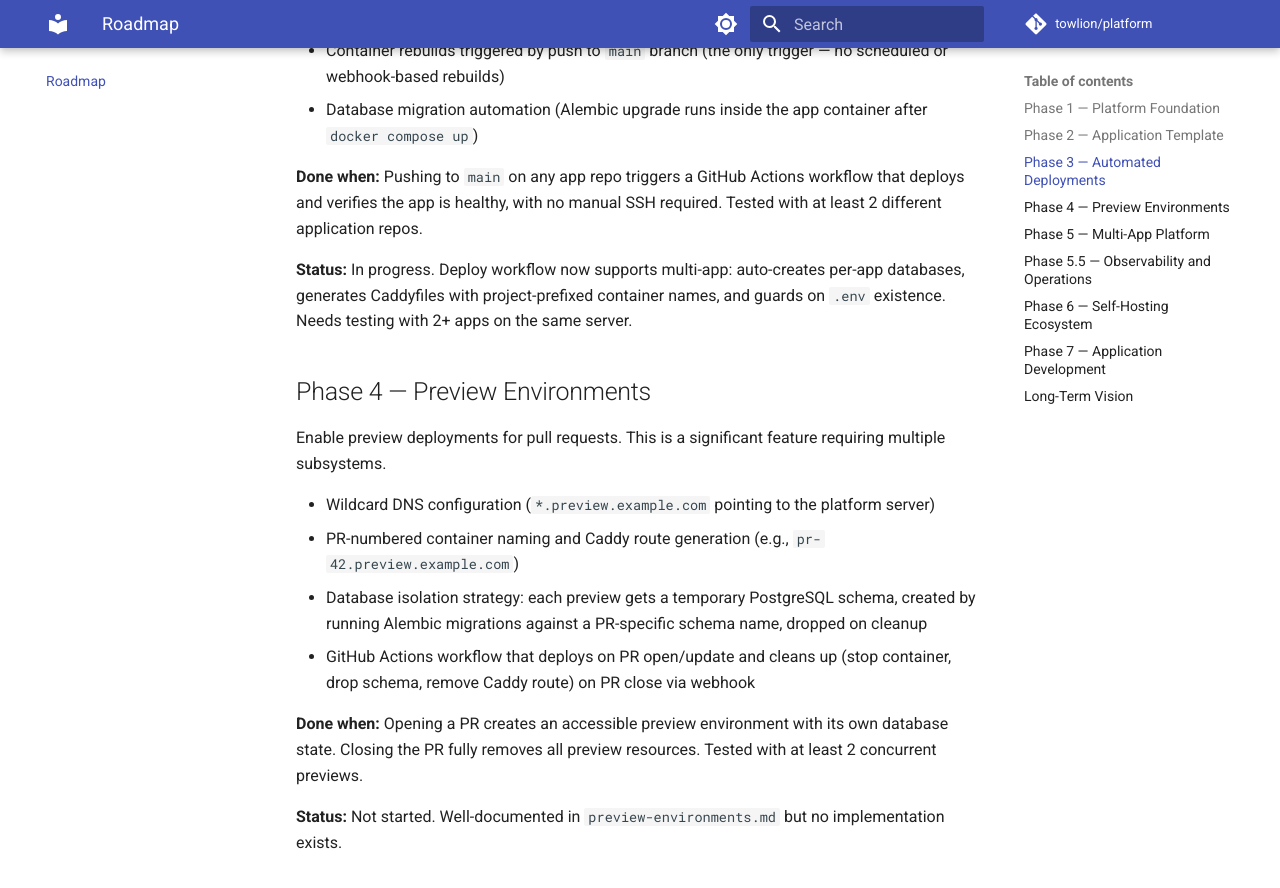
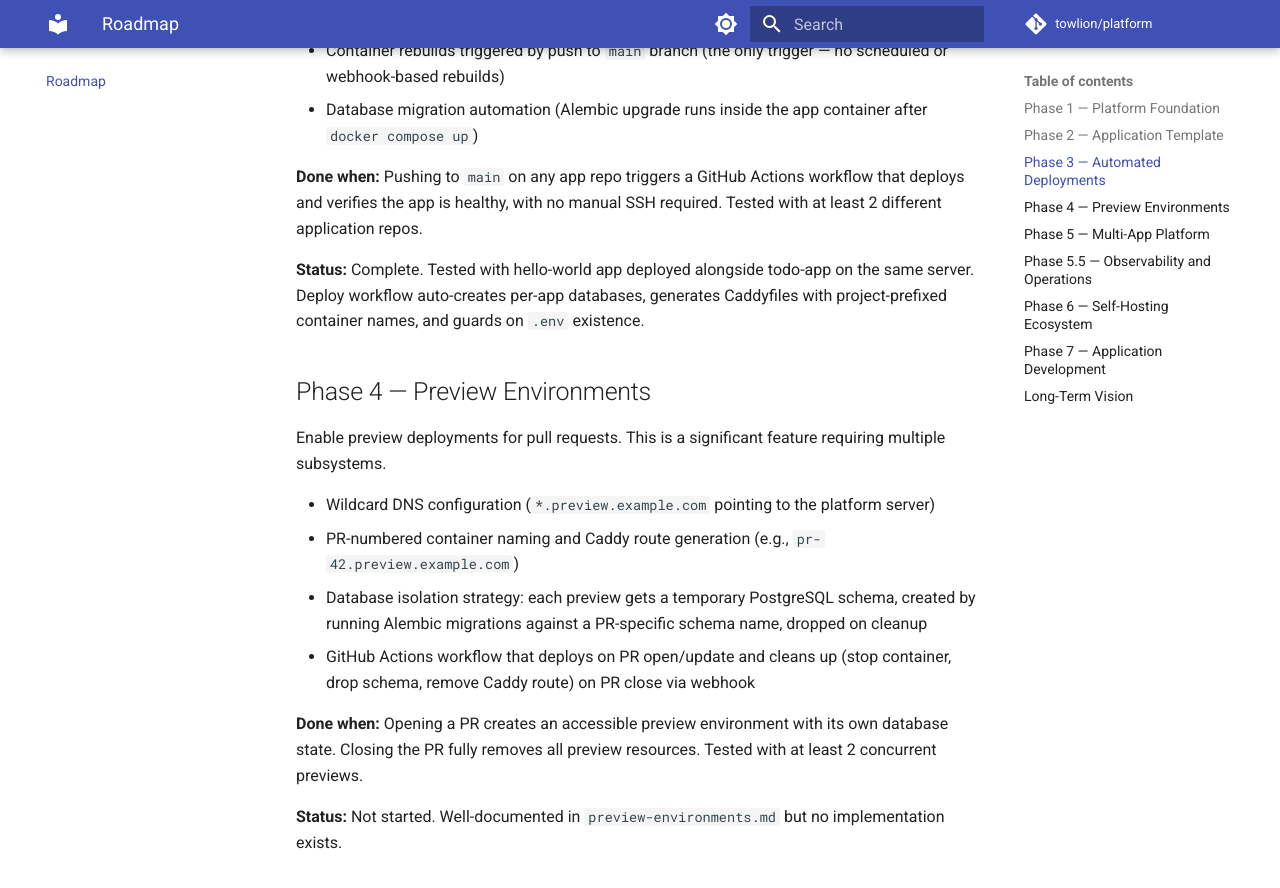
Before and after one commit to towlion/platform, an MkDocs documentation site: the page built from docs/roadmap.md, in a window 1280 px wide and 900 px high, scrolled down 1312 px. Shown: the top 888 px of the window. Built offline with MkDocs 1.6.1 and Material for MkDocs 9.7.7, drawn with Linux system fonts in a browser that asks for light colours; comment, search, counter and statistics services are not loaded.

Commit message:
docs: mark Phase 3 (Automated Deployments) complete
Multi-app deployment verified with hello-world alongside todo-app on
the same server. All acceptance criteria met: push-to-deploy, health
checks, DB migrations, no manual SSH required.

Co-Authored-By: Claude Opus 4.6 (1M context) <noreply@anthropic.com>

```diff
--- a/docs/roadmap.md
+++ b/docs/roadmap.md
@@ -40,7 +40,7 @@ Automate the deploy-on-push pipeline.
 
 **Done when:** Pushing to `main` on any app repo triggers a GitHub Actions workflow that deploys and verifies the app is healthy, with no manual SSH required. Tested with at least 2 different application repos.
 
-**Status:** In progress. Deploy workflow now supports multi-app: auto-creates per-app databases, generates Caddyfiles with project-prefixed container names, and guards on `.env` existence. Needs testing with 2+ apps on the same server.
+**Status:** Complete. Tested with hello-world app deployed alongside todo-app on the same server. Deploy workflow auto-creates per-app databases, generates Caddyfiles with project-prefixed container names, and guards on `.env` existence.
 
 ## Phase 4 — Preview Environments
 
```
